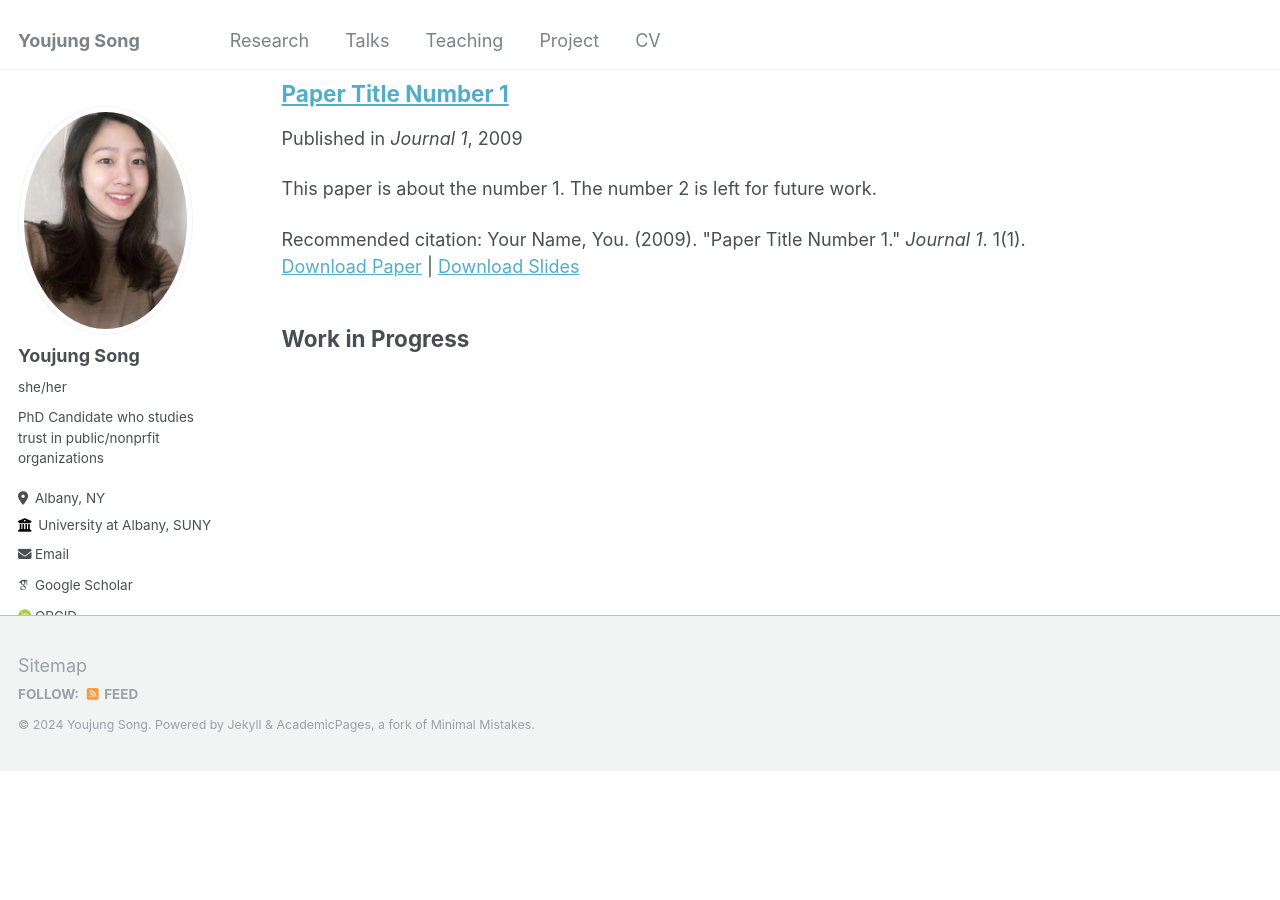
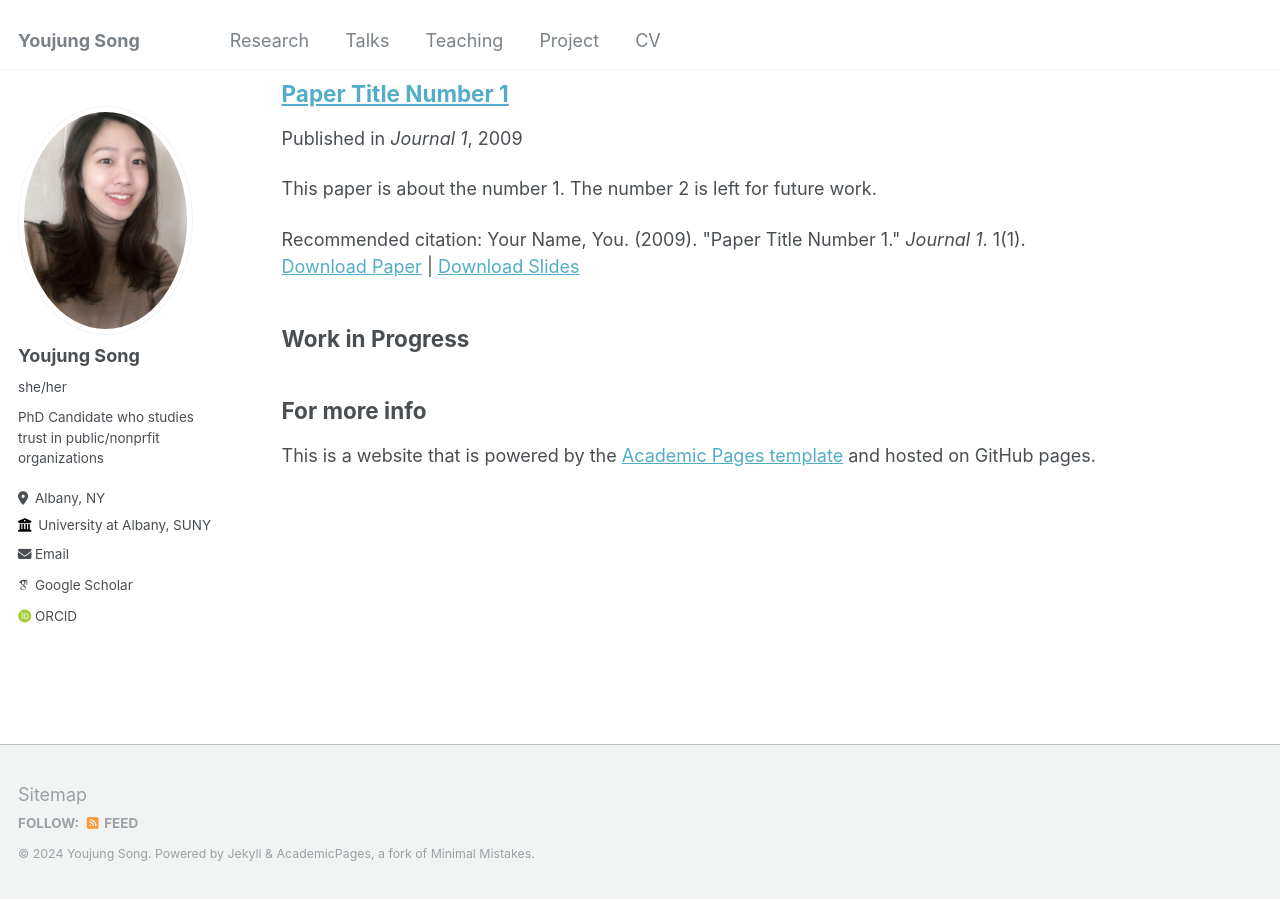
Before and after one commit to youjung-song/Youjung-song.github.io, a Jekyll site: the page built from _pages/publications.md, in a window 1280 px wide and 900 px high, scrolled down 771 px. Built offline with Jekyll 4.4.1, drawn with Linux system fonts in a browser that asks for light colours; some web fonts are replaced; before the commit the page ends 1542 px from its top, so only the background shows below that.

Commit message:
Update publications.md

```diff
--- a/_pages/publications.md
+++ b/_pages/publications.md
@@ -22,3 +22,7 @@ author_profile: true
 {% endfor %}
 
 ## Work in Progress
+
+For more info
+------
+This is a website that is powered by the [Academic Pages template](https://github.com/academicpages/academicpages.github.io) and hosted on GitHub pages.
```
